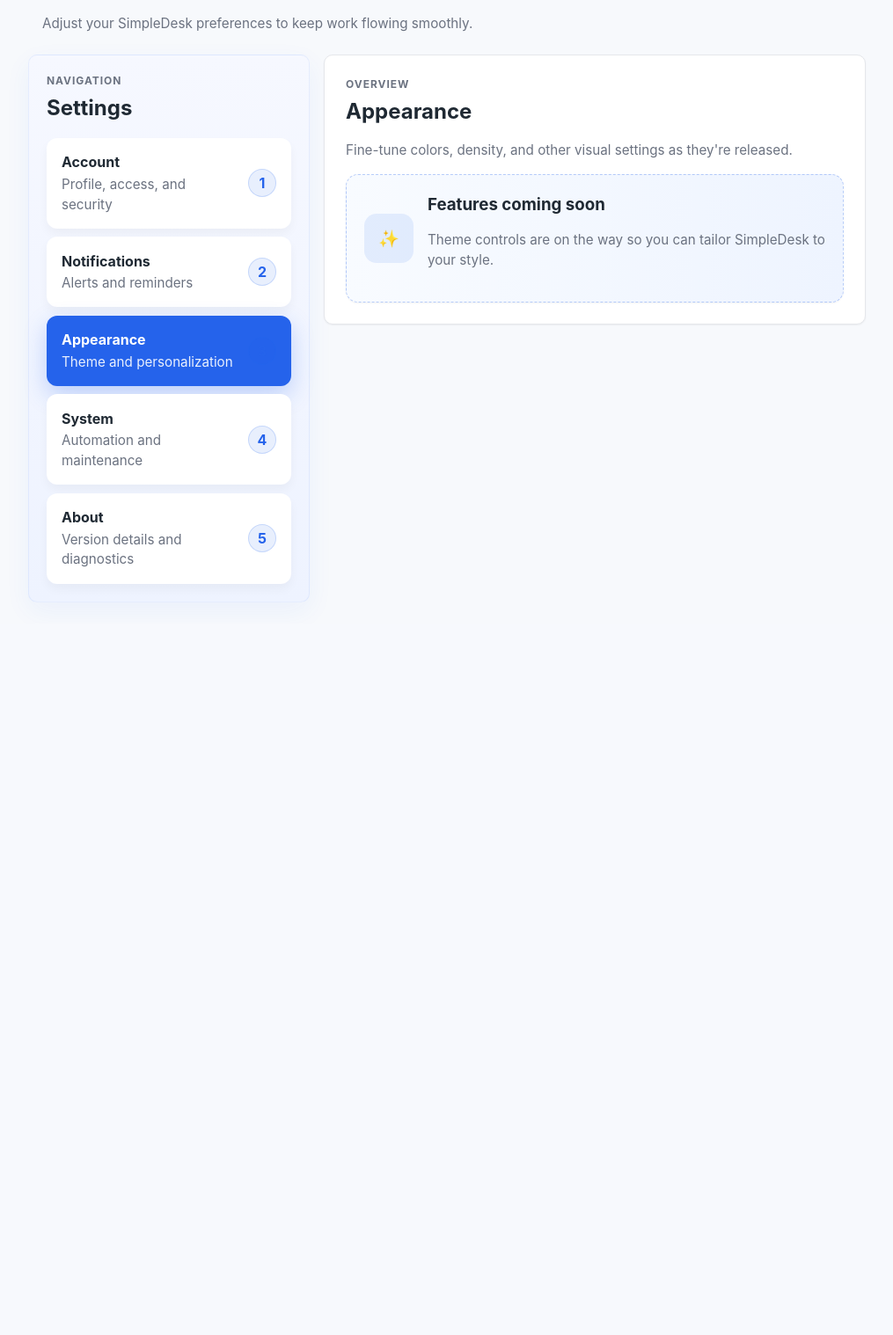
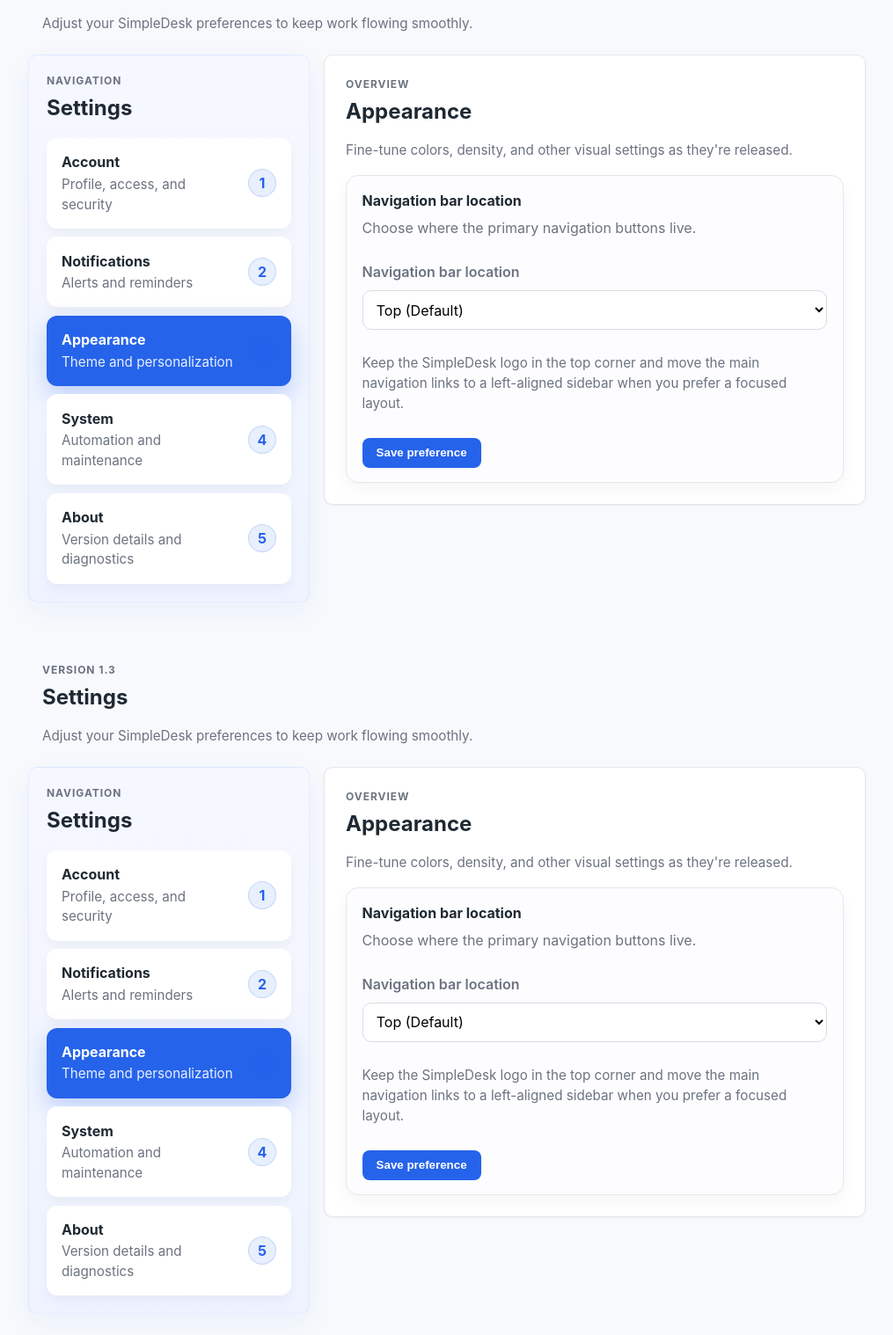
Before and after one commit to MysteryGrove/simpledesk, a Flask app: page /settings/appearance in a window 1280 px wide. Shown: the part 173-1691 px from the top of the page at 88% size, without its empty margins (132-1147 px from the left). Before the commit the page ends 858 px from the top, so only its background shows below. Run offline with Flask 3, Linux system fonts and the light colour scheme; the visitor is signed in with stand-in values (Sample User, id 1).

Commit message:
Add navigation bar location appearance setting

```diff
--- a/app/routes/settings.py
+++ b/app/routes/settings.py
@@ -101,6 +101,7 @@ def _render_settings_page(active_section: str):
         sections=SIDEBAR_SECTIONS,
         active_section=active_section,
         section_content=section_content,
+        nav_location=session.get("nav_location", "top"),
     )
 
 
@@ -120,6 +121,20 @@ def view_notifications():
 def view_appearance():
     """Render the appearance settings page."""
     return _render_settings_page("appearance")
+
+
+@settings_bp.route("/appearance/navigation", methods=["POST"])
+def update_navigation_location():
+    """Update where the primary navigation bar is placed."""
+
+    nav_location = request.form.get("nav_location", "").strip().lower()
+    if nav_location not in {"top", "sidebar"}:
+        flash("Choose a valid navigation location.", "error")
+        return redirect(url_for("settings.view_appearance"))
+
+    session["nav_location"] = nav_location
+    flash("Navigation bar location updated.", "success")
+    return redirect(url_for("settings.view_appearance"))
 
 
 @settings_bp.route("/system", methods=["GET"])
--- a/app/templates/base.html
+++ b/app/templates/base.html
@@ -6,18 +6,22 @@
   <title>{% block title %}Helpdesk{% endblock %}</title>
   <link rel="stylesheet" href="{{ url_for('static', filename='css/styles.css') }}">
 </head>
-<body>
+{% set nav_location = session.get('nav_location', 'top') %}
+<body class="nav-{{ nav_location }}">
   {% set is_auth_page = request.endpoint in ['auth.login', 'auth.force_password_change'] %}
+  {% set use_sidebar_nav = nav_location == 'sidebar' and not is_auth_page %}
   <header class="topbar{% if is_auth_page %} topbar-compact{% endif %}">
     <div class="brand">
       <img src="{{ url_for('static', filename='img/simpledesk-logo.svg') }}" alt="SimpleDesk logo" class="brand-mark">
       <span class="brand-text">SimpleDesk</span>
     </div>
     {% if not is_auth_page %}
+    {% if nav_location != 'sidebar' %}
     <nav class="nav-links topbar-nav">
       <a href="{{ url_for('tickets.list_tickets') }}">Tickets</a>
       <a href="{{ url_for('documentation.view_documentation') }}">Documentation</a>
     </nav>
+    {% endif %}
     <div class="auth-links">
       {% if session.get('user_authenticated') %}
         <a href="{{ url_for('settings.view_settings') }}">Settings</a>
@@ -29,6 +33,7 @@
     {% endif %}
   </header>
 
+  {% block page_content %}
   <main class="container{% if is_auth_page %} auth-page{% endif %}">
     {% block flash_messages %}
       {% with messages = get_flashed_messages(with_categories=true) %}
@@ -44,5 +49,23 @@
 
     {% block content %}{% endblock %}
   </main>
+  {% endblock %}
+
+  {% if use_sidebar_nav %}
+    <div class="layout-shell">
+      <aside class="side-navigation card">
+        <p class="eyebrow">Navigation</p>
+        <nav class="nav-links sidebar-nav">
+          <a class="sidebar-link{% if request.endpoint == 'tickets.list_tickets' %} active{% endif %}" href="{{ url_for('tickets.list_tickets') }}">Tickets</a>
+          <a class="sidebar-link{% if request.endpoint == 'documentation.view_documentation' %} active{% endif %}" href="{{ url_for('documentation.view_documentation') }}">Documentation</a>
+        </nav>
+      </aside>
+      <div class="layout-main">
+        {{ self.page_content() }}
+      </div>
+    </div>
+  {% else %}
+    {{ self.page_content() }}
+  {% endif %}
 </body>
 </html>
--- a/app/templates/settings.html
+++ b/app/templates/settings.html
@@ -156,6 +156,30 @@
           setInterval(updateStats, 5000);
         })();
       </script>
+    {% elif active_section == 'appearance' %}
+      <div class="settings-list">
+        <div class="settings-item settings-item-vertical" id="navigation-preference">
+          <div class="settings-item-header">
+            <div class="settings-item-title">Navigation bar location</div>
+            <div class="settings-item-description">Choose where the primary navigation buttons live.</div>
+          </div>
+          <form method="post" action="{{ url_for('settings.update_navigation_location') }}" class="settings-form">
+            <div class="form-row">
+              <label for="nav_location">Navigation bar location</label>
+              <div class="select-wrapper">
+                <select id="nav_location" name="nav_location">
+                  <option value="top"{% if nav_location == 'top' %} selected{% endif %}>Top (Default)</option>
+                  <option value="sidebar"{% if nav_location == 'sidebar' %} selected{% endif %}>Sidebar</option>
+                </select>
+              </div>
+            </div>
+            <p class="muted">Keep the SimpleDesk logo in the top corner and move the main navigation links to a left-aligned sidebar when you prefer a focused layout.</p>
+            <div class="form-actions">
+              <button type="submit" class="btn">Save preference</button>
+            </div>
+          </form>
+        </div>
+      </div>
     {% else %}
       <div class="settings-empty card">
         <div class="empty-icon">✨</div>
```
Also changed, not shown: app/static/css/styles.css (+66 -0 lines).
